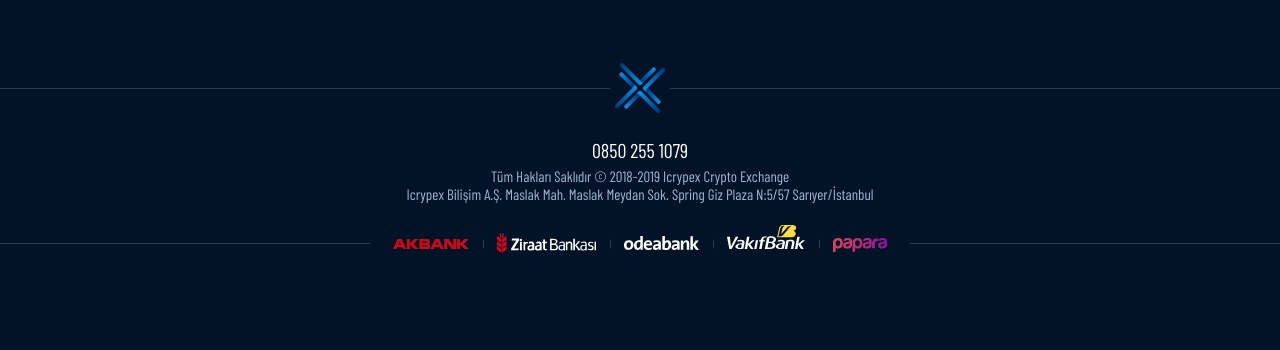
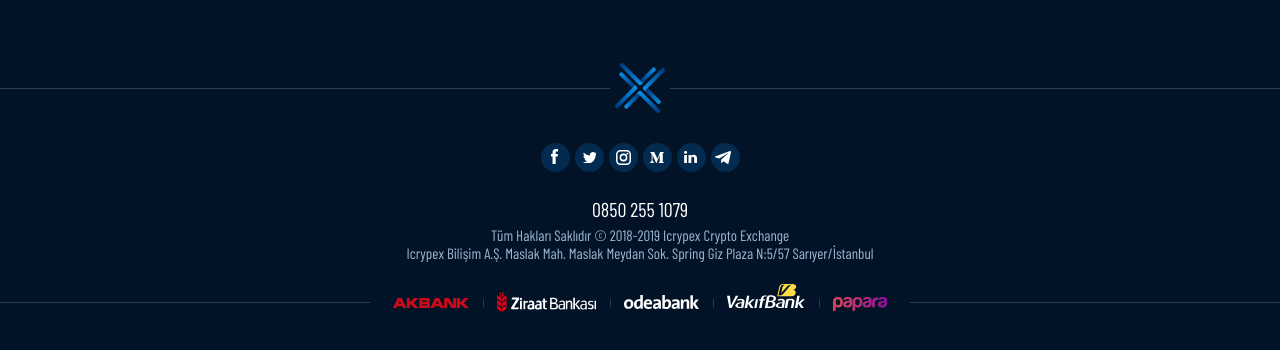
Before and after one commit to orcunkilicaslan/ICRYPEX_LP_Ledger, a website: page index.html in a window 1280 px wide. Shown: the part 3151-3501 px from the top of the page. Drawn offline with nearby package versions, Linux system fonts and the light colour scheme; a web font is replaced by a local one.

Commit message:
Add Socila Media Icons

```diff
--- a/assets/src/scss/core/core.scss
+++ b/assets/src/scss/core/core.scss
@@ -372,7 +372,7 @@ footer{
 			@include justify-content(center);
 			@include align-items(center);
 			@include transition(.4s);
-			margin-left:15px;
+			margin-left:5px;
 			position:relative;
 			&:first-child{
 				margin-left:0;
@@ -383,6 +383,7 @@ footer{
 			&:before{
 				content:"";
 				display:block;
+				position: relative;
 			}
 			&.fc{
 				&:before{
@@ -410,6 +411,21 @@ footer{
 					width:15px;
 					height:15px;
 					background:url(#{$mainImgPath}/icons/Instagram_Logo.svg) no-repeat;
+				}
+			}
+			&.mdm{
+				&:before{
+					width: 14px;
+					height: 11px;
+					background:url(#{$mainImgPath}/icons/Medium_Logo.svg) no-repeat;
+				}
+			}
+			&.tlgrm{
+				&:before{
+					width:16px;
+					height:13px;
+					background:url(#{$mainImgPath}/icons/Telegram_Logo.svg) no-repeat;
+					left: -2px;
 				}
 			}
 		}
--- a/index.html
+++ b/index.html
@@ -351,11 +351,13 @@
 			<div class="bottom">
 				<span></span>
 			</div>
-			<div class="social-media mt-6 d-flex justify-content-center" style="display: none !important;">
-				<a class="fc" href="https://www.facebook.com/icrypex/" target="_blank"></a>
+			<div class="social-media mt-6 d-flex justify-content-center">
+				<a class="fc" href="https://facebook.com/icrypex/" target="_blank"></a>
 				<a class="tw" href="https://twitter.com/icrypex" target="_blank"></a>
+				<a class="ins" href="https://www.instagram.com/icrypex/" target="_blank"></a>
+				<a class="mdm" href="https://medium.com/@icrypex" target="_blank"></a>
 				<a class="ln" href="https://www.linkedin.com/company/icrypex-crypto-exchange/" target="_blank"></a>
-				<a class="ins" href="https://www.instagram.com/icrypex/" target="_blank"></a>
+				<a class="tlgrm" href="https://t.me/icrypex_tr" target="_blank"></a>
 			</div>
 			<div class="text-center px-3">
 				<h3 class="font-weight-normal mt-5"><a href="tel:0850 255 1079" class="text-white">0850 255 1079</a></h3>
```
Also changed, not shown: assets/dist/css/core.min.css, assets/img/icons/Medium_Logo.svg (added), assets/img/icons/Telegram_Logo.svg (added), 1 other file.
